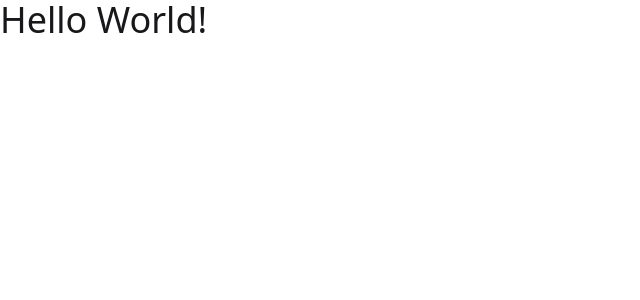
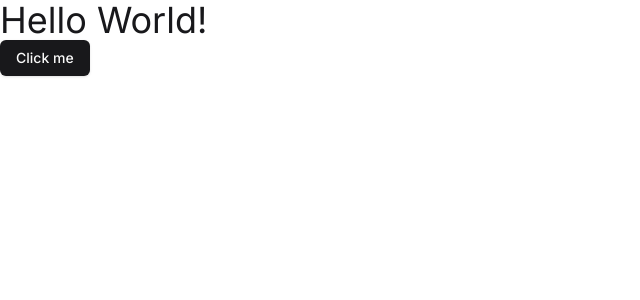
Before and after one commit to rtsarakaki/boilerplate-nextjs-with-jest-tailwind, a Next.js app: page / in a window 1280 px wide. Shown: the top 300 px of the page, without its empty margins (0-640 px from the left). Built offline with nearby package versions, Linux system fonts and the light colour scheme.

Commit message:
testing shaqcn adding a button

```diff
--- a/package.json
+++ b/package.json
@@ -10,6 +10,7 @@
   },
   "dependencies": {
     "@radix-ui/react-icons": "^1.3.0",
+    "@radix-ui/react-slot": "^1.1.0",
     "class-variance-authority": "^0.7.0",
     "clsx": "^2.1.1",
     "next": "14.2.4",
--- a/src/app/page.tsx
+++ b/src/app/page.tsx
@@ -1,7 +1,10 @@
+import {Button} from "@/components/ui/button";
+
 export default function Home() {
     return (
         <div>
             <p className="text-primary text-4xl">Hello World!</p>
+            <Button className="bg-primary">Click me</Button>
         </div>
     );
 }
--- /dev/null
+++ b/src/components/ui/button.tsx
@@ -0,0 +1,57 @@
+import * as React from "react"
+import { Slot } from "@radix-ui/react-slot"
+import { cva, type VariantProps } from "class-variance-authority"
+
+import { cn } from "@/lib/utils"
+
+const buttonVariants = cva(
+  "inline-flex items-center justify-center whitespace-nowrap rounded-md text-sm font-medium transition-colors focus-visible:outline-none focus-visible:ring-1 focus-visible:ring-ring disabled:pointer-events-none disabled:opacity-50",
+  {
+    variants: {
+      variant: {
+        default:
+          "bg-primary text-primary-foreground shadow hover:bg-primary/90",
+        destructive:
+          "bg-destructive text-destructive-foreground shadow-sm hover:bg-destructive/90",
+        outline:
+          "border border-input bg-background shadow-sm hover:bg-accent hover:text-accent-foreground",
+        secondary:
+          "bg-secondary text-secondary-foreground shadow-sm hover:bg-secondary/80",
+        ghost: "hover:bg-accent hover:text-accent-foreground",
+        link: "text-primary underline-offset-4 hover:underline",
+      },
+      size: {
+        default: "h-9 px-4 py-2",
+        sm: "h-8 rounded-md px-3 text-xs",
+        lg: "h-10 rounded-md px-8",
+        icon: "h-9 w-9",
+      },
+    },
+    defaultVariants: {
+      variant: "default",
+      size: "default",
+    },
+  }
+)
+
+export interface ButtonProps
+  extends React.ButtonHTMLAttributes<HTMLButtonElement>,
+    VariantProps<typeof buttonVariants> {
+  asChild?: boolean
+}
+
+const Button = React.forwardRef<HTMLButtonElement, ButtonProps>(
+  ({ className, variant, size, asChild = false, ...props }, ref) => {
+    const Comp = asChild ? Slot : "button"
+    return (
+      <Comp
+        className={cn(buttonVariants({ variant, size, className }))}
+        ref={ref}
+        {...props}
+      />
+    )
+  }
+)
+Button.displayName = "Button"
+
+export { Button, buttonVariants }
--- a/tailwind.config.ts
+++ b/tailwind.config.ts
@@ -1,4 +1,5 @@
 import type { Config } from "tailwindcss"
+import { fontFamily } from "tailwindcss/defaultTheme"
 
 const config = {
   darkMode: ["class"],
@@ -7,7 +8,7 @@
     './components/**/*.{ts,tsx}',
     './app/**/*.{ts,tsx}',
     './src/**/*.{ts,tsx}',
-	],
+  ],
   prefix: "",
   theme: {
     container: {
@@ -72,6 +73,9 @@
         "accordion-down": "accordion-down 0.2s ease-out",
         "accordion-up": "accordion-up 0.2s ease-out",
       },
+      fontFamily: {
+        sans: ["var(--font-sans)", ...fontFamily.sans],
+      },
     },
   },
   plugins: [require("tailwindcss-animate")],
```
Also changed, not shown: 1 other file (tests, documents, lock files or other folders).
